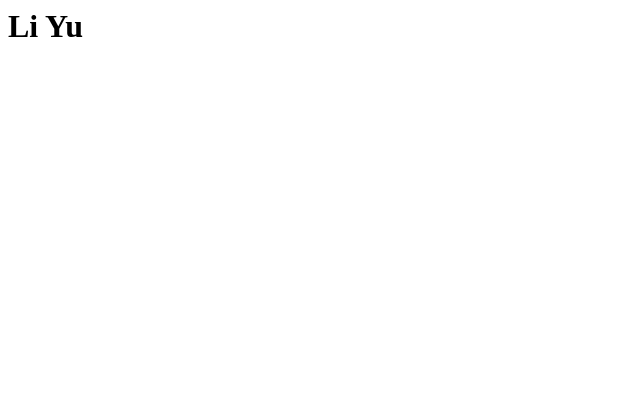
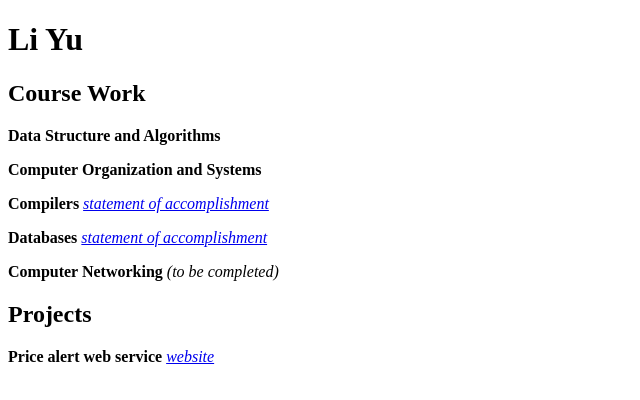
Before and after one commit to liyu10000/liyu10000.github.io, a plain HTML site: page index.html in a window 1280 px wide. Shown: the whole page, without its empty margins (0-640 px from the left). Drawn offline with Linux system fonts and the light colour scheme.

Commit message:
Added pdf files

```diff
--- a/index.html
+++ b/index.html
@@ -1,3 +1,34 @@
+<!DOCTYPE html>
 <html>
+<head>
+	<title>Li Yu</title>
+</head>
+
+<body>
 	<h1>Li Yu</h1>
+
+	<h2>Course Work</h2>
+	<p><b>Data Structure and Algorithms</b></p>
+	<p><b>Computer Organization and Systems</b></p>
+	<p><b>Compilers</b>
+		<i>
+		<a href="https://github.com/liyu10000/liyu10000.github.io/blob/master/statement_compilers">statement of accomplishment</a>
+		</i>
+	</p>
+	<p><b>Databases</b>
+		<i>
+		<a href="https://github.com/liyu10000/liyu10000.github.io/blob/master/statement_databases">statement of accomplishment</a>
+		</i>
+	</p>
+	<p><b>Computer Networking</b>
+		<i>(to be completed)</i>
+	</p>
+
+	<h2>Projects</h2>
+	<p><b>Price alert web service</b>
+		<i>
+		<a href="https://priceon.herokuapp.com/">website</a>
+		</i>
+	</p>
+</body>
 </html>
```
Also changed, not shown: 2 other files.
